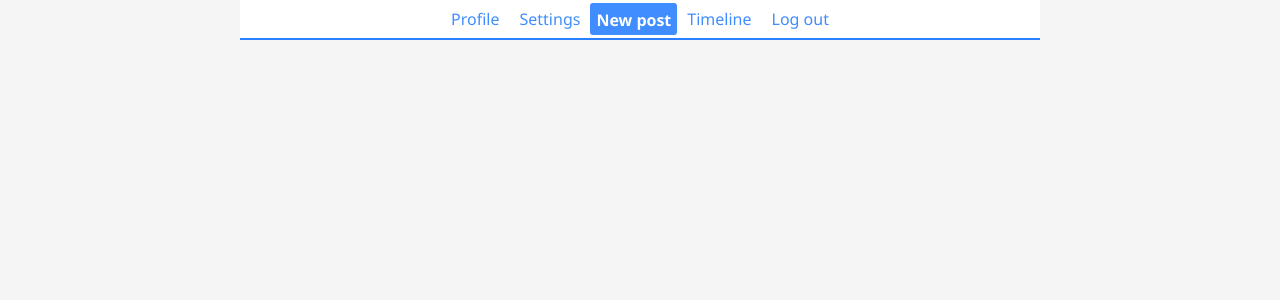
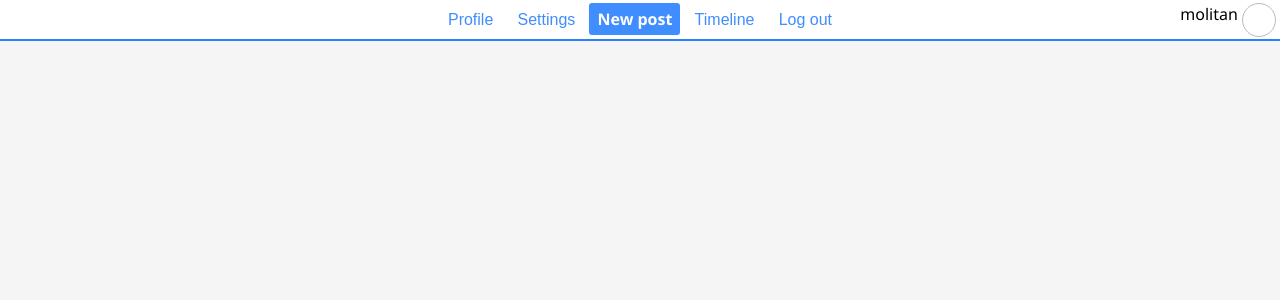
Before and after one commit to Cloudy71/spja_project, a Django app: template social/website/templates/website/social.html in a window 1280 px wide. Shown: the top 300 px of the page. Run offline with Django 3.2, Linux system fonts and the light colour scheme; the template is opened without the code that fills it: values that come from a table or form of the project are taken from there, others are empty; data comes from the database, SQL or seed files in the repository.

Commit message:
Design changes

```diff
--- a/social/website/static/website/main.css
+++ b/social/website/static/website/main.css
@@ -19,7 +19,25 @@ body {
     border-bottom: 2px solid #2b80ff;
 }
 
+#siteheader #content {
+    width: 100%;
+    text-align: center;
+}
+
 #siteheader button {
+    padding: 0 .5em;
+    text-align: center;
+    font-size: 16px;
+    margin: 0 2px;
+    height: 2em;
+    line-height: 2em;
+    color: #408dff;
+    text-decoration: none;
+    border: 0;
+    background-color: transparent;
+}
+
+#siteheader button.special {
     border: none;
     font-weight: bolder;
     background-color: #408dff;
@@ -34,19 +52,7 @@ body {
     font-size: 16px;
 }
 
-#siteheader a {
-    padding: 0 .5em;
-    text-align: center;
-    font-size: 16px;
-    margin: 0 2px;
-    height: 2em;
-    line-height: 2em;
-    color: #408dff;
-    text-decoration: none;
-
-}
-
-#siteheader a:hover {
+#siteheader button:hover {
     background-color: #2b80ff;
     border-radius: 3px;
     color: white;
@@ -91,7 +97,7 @@ body {
     display: inline-block;
 }
 
-.post .profile_picture {
+.profile_picture {
     width: 32px;
     height: 32px;
     border-radius: 32px;
@@ -122,14 +128,14 @@ body {
     display: block;
 }
 
-.post-form {
+#post-form {
     margin: 1em auto;
     padding: 0;
     display: flex;
     align-content: stretch;
 }
 
-.post-form textarea {
+#post-form textarea {
     border-radius: 3px 0px 0px 3px;
     width: 100%;
     margin: 0;
@@ -139,7 +145,7 @@ body {
     resize: none;
 }
 
-.post-form-button {
+#post-form .button {
     background-color: #2b80ff;
     color: white;
     font-family: 'Segoe UI', Tahoma, Geneva, Verdana, sans-serif;
@@ -200,3 +206,11 @@ body {
 .gray {
     color: #aaaaaa;
 }
+
+.absolute {
+    position: absolute;
+}
+
+.absolute.right {
+    right: 0px;
+}
--- a/social/website/static/website/main.js
+++ b/social/website/static/website/main.js
@@ -12,7 +12,7 @@ function followUser(username) {
             for (let i = els.length - 1; i >= 0; i--) {
                 els[i].className = "date_button gray";
                 els[i].onclick = ev => {
-                    stopFollowingUser(username);
+                    UnfollowUser(username);
                 };
                 els[i].innerText = "Stop following";
             }
@@ -20,7 +20,7 @@ function followUser(username) {
     });
 }
 
-function stopFollowingUser(username) {
+function UnfollowUser(username) {
     $.ajax({
         url: "/stop-follow/" + username
     }).done(function (data) {
--- a/social/website/templates/website/social.html
+++ b/social/website/templates/website/social.html
@@ -11,19 +11,26 @@
     <script src="{% static "website/jquery-3.3.1.min.js" %}"></script>
 </head>
 <body>
+<div id="siteheader">
+    <div id="content">
+        <button href="/profile/{{ logged_user.user.username }}">Profile</button>
+        <button href="#">Settings</button>
+        <button class="special" onclick="displayPostForm()">New post</button>
+        <button href="/">Timeline</button>
+        <button href="/logout">Log out</button>
+
+        <div class="absolute right" style="display:inline-block;">
+            {{ logged_user.user.username }}
+            <div class="profile_picture"></div>
+        </div>
+    </div>
+</div>
 <div class="container">
-    <div id="siteheader">
-        <a href="/profile/{{ logged_user.user.username }}">Profile</a>
-        <a href="#">Settings</a>
-        <button onclick="displayPostForm()">New post</button>
-        <a href="/">Timeline</a>
-        <a href="/logout">Log out</a>
-    </div>
     <div class="content">
-        <form action="/post" method="POST" class="post-form" id="post-form" style="display: none;">
+        <form action="/post" method="POST" id="post-form" style="display: none;">
             {% csrf_token %}
             <textarea id="post-area" name="text"></textarea>
-            <input type="submit" class="post-form-button" value="Send">
+            <input type="submit" class="button" value="Send">
         </form>
         {% block content %}
         {% endblock %}
--- a/social/website/templates/website/timeline.html
+++ b/social/website/templates/website/timeline.html
@@ -20,7 +20,7 @@
                            onclick="followUser('{{ post.author.user.username }}');">Follow</a>
                     {% else %}
                         <a class="date_button gray" name="flw_{{ post.author.user.username }}"
-                           onclick="stopFollowingUser('{{ post.author.user.username }}');">Stop following</a>
+                           onclick="UnfollowUser('{{ post.author.user.username }}');">Unfollow</a>
                     {% endif %}
                 </div>
                 <div class="menu"><img src="{% static "images/menu.png" %}" width="20"></div>
--- a/social/website/urls.py
+++ b/social/website/urls.py
@@ -10,5 +10,5 @@ urlpatterns = [
     path('post', views.post),
     path('profile/<str:login>', views.profile),
     path('follow/<str:login>', views.follow),
-    path('stop-follow/<str:login>', views.stop_follow)
+    path('stop-follow/<str:login>', views.unfollow)
 ]
--- a/social/website/views.py
+++ b/social/website/views.py
@@ -95,7 +95,7 @@ def follow(request, login):
     pass
 
 
-def stop_follow(request, login):
+def unfollow(request, login):
     if len(login) == 0:
         return HttpResponse("0")
     login_user = User.objects.get(username=login)
```
Also changed, not shown: social/website/static/images/image.png (added).
